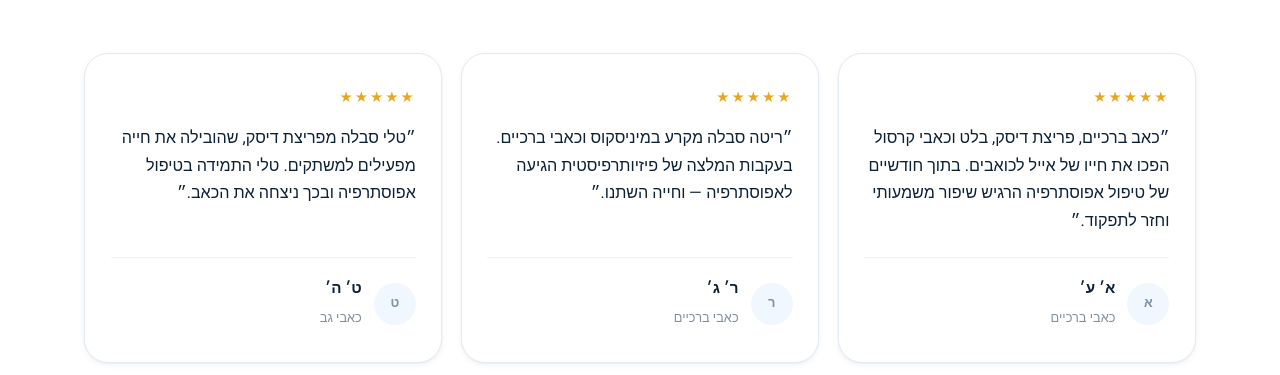
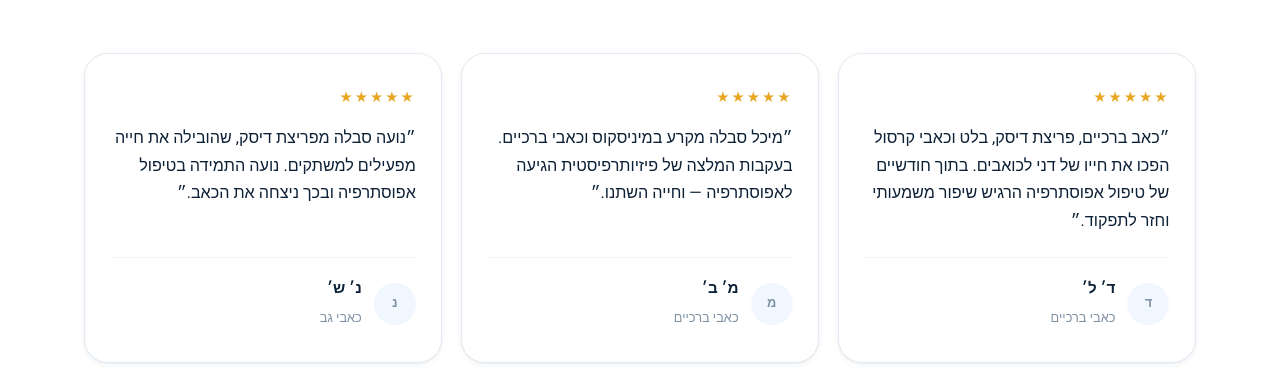
Before and after one commit to galasulin/apos4-pods-landing, a plain HTML site: page index.html in a window 1280 px wide. Shown: the part 8360-8735 px from the top of the page. Drawn offline with Linux system fonts and the light colour scheme; a web font is replaced by a local one.

Commit message:
Testimonials: replace patient first names with invented ones

```diff
--- a/index.html
+++ b/index.html
@@ -590,14 +590,14 @@ label.consent input{width:auto;margin-top:.28rem}
     </div>
     <div class="grid g3">
       <blockquote class="card q rv" style="margin:0"><div class="stars">★★★★★</div>
-        <p>״כאב ברכיים, פריצת דיסק, בלט וכאבי קרסול הפכו את חייו של אייל לכואבים. בתוך חודשיים של טיפול אפוסתרפיה הרגיש שיפור משמעותי וחזר לתפקוד.״</p>
-        <footer class="who"><span class="av">א</span><div><b>א׳ ע׳</b><span>כאבי ברכיים</span></div></footer></blockquote>
+        <p>״כאב ברכיים, פריצת דיסק, בלט וכאבי קרסול הפכו את חייו של דני לכואבים. בתוך חודשיים של טיפול אפוסתרפיה הרגיש שיפור משמעותי וחזר לתפקוד.״</p>
+        <footer class="who"><span class="av">ד</span><div><b>ד׳ ל׳</b><span>כאבי ברכיים</span></div></footer></blockquote>
       <blockquote class="card q rv" style="margin:0"><div class="stars">★★★★★</div>
-        <p>״ריטה סבלה מקרע במיניסקוס וכאבי ברכיים. בעקבות המלצה של פיזיותרפיסטית הגיעה לאפוסתרפיה — וחייה השתנו.״</p>
-        <footer class="who"><span class="av">ר</span><div><b>ר׳ ג׳</b><span>כאבי ברכיים</span></div></footer></blockquote>
+        <p>״מיכל סבלה מקרע במיניסקוס וכאבי ברכיים. בעקבות המלצה של פיזיותרפיסטית הגיעה לאפוסתרפיה — וחייה השתנו.״</p>
+        <footer class="who"><span class="av">מ</span><div><b>מ׳ ב׳</b><span>כאבי ברכיים</span></div></footer></blockquote>
       <blockquote class="card q rv" style="margin:0"><div class="stars">★★★★★</div>
-        <p>״טלי סבלה מפריצת דיסק, שהובילה את חייה מפעילים למשתקים. טלי התמידה בטיפול אפוסתרפיה ובכך ניצחה את הכאב.״</p>
-        <footer class="who"><span class="av">ט</span><div><b>ט׳ ה׳</b><span>כאבי גב</span></div></footer></blockquote>
+        <p>״נועה סבלה מפריצת דיסק, שהובילה את חייה מפעילים למשתקים. נועה התמידה בטיפול אפוסתרפיה ובכך ניצחה את הכאב.״</p>
+        <footer class="who"><span class="av">נ</span><div><b>נ׳ ש׳</b><span>כאבי גב</span></div></footer></blockquote>
     </div>
     <p class="rv" style="text-align:center;margin-top:2.2rem"><a href="#demo" data-demo style="font-weight:700">לכל סיפורי המטופלים ←</a></p>
   </div>
```
Also changed, not shown: 2 other files.
